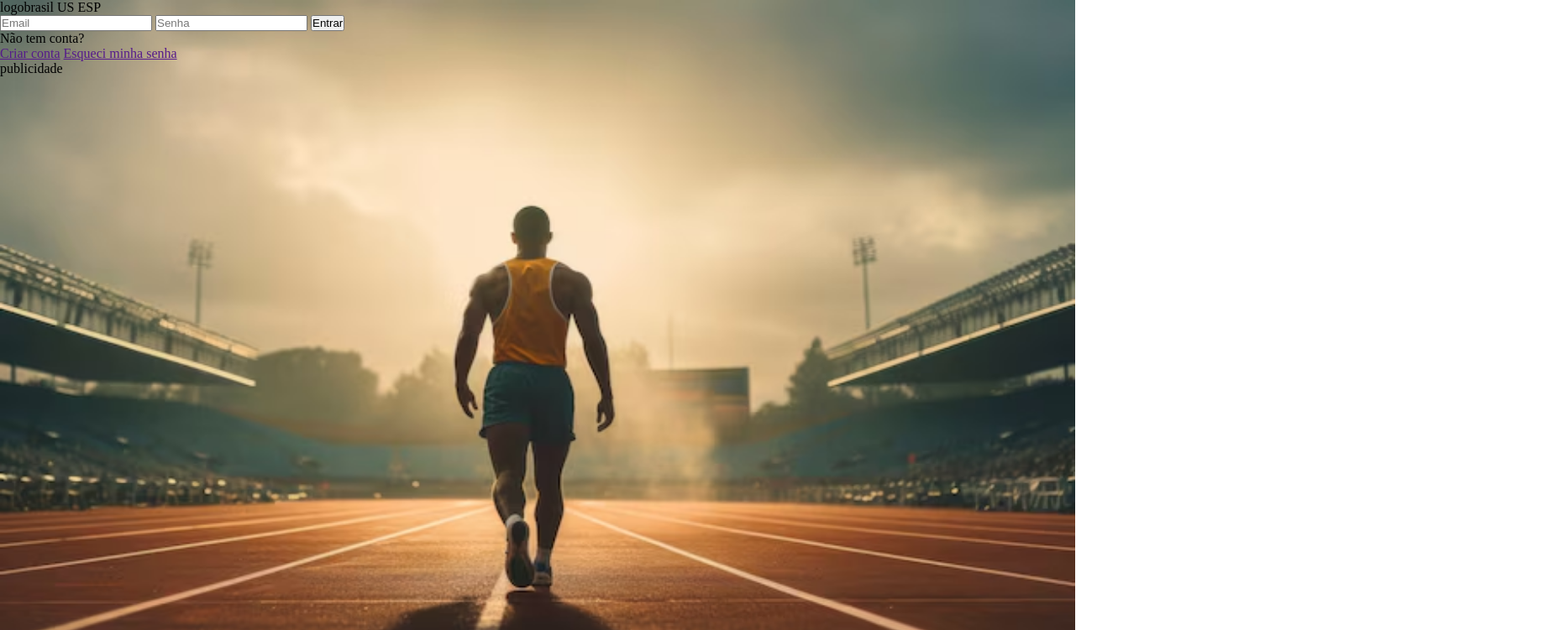
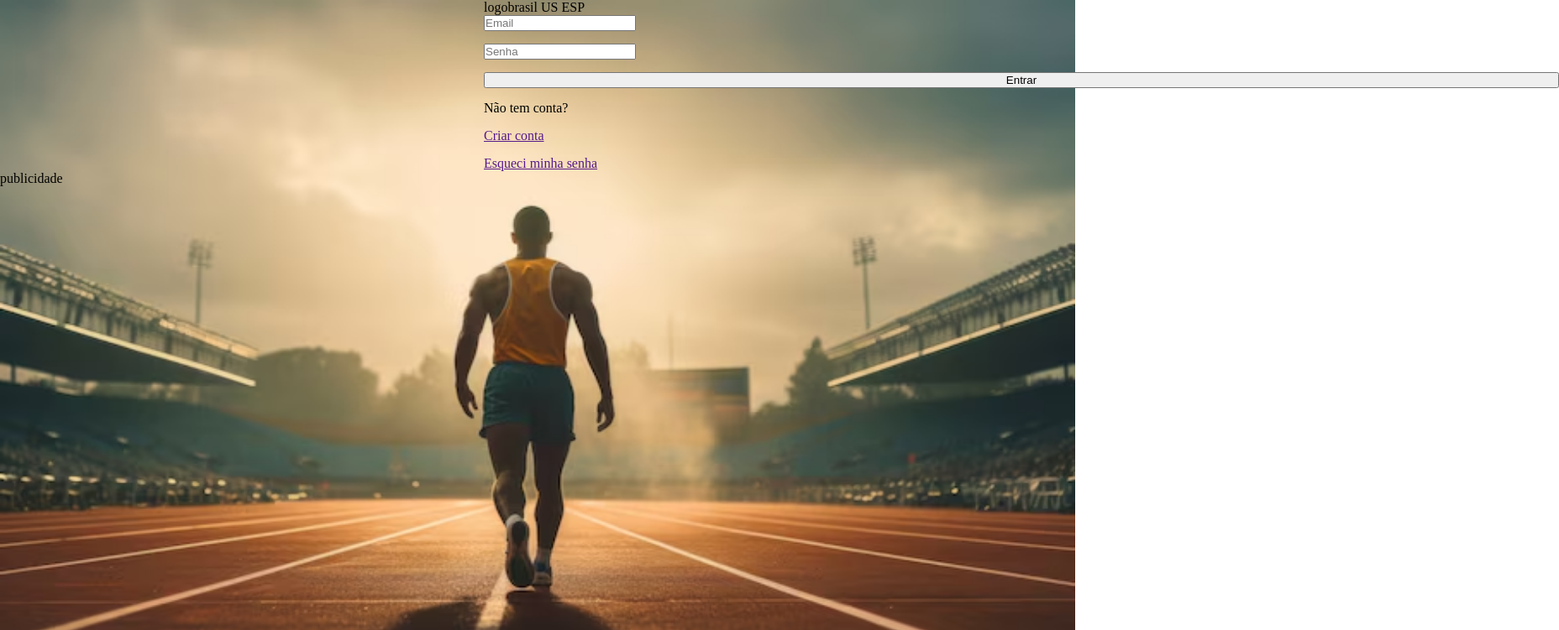
Before and after one commit to Gabriel23kk/Site_Atleta, a plain HTML site: page login.html in a window 1280 px wide. Shown: the top 751 px of the page at 84% size, 1856 px wide, since content can reach past the window. Drawn offline with Linux system fonts and the light colour scheme.

Commit message:
atualizaçao

```diff
--- a/login.html
+++ b/login.html
@@ -23,6 +23,7 @@
     </header>
 
     <div class="Login">
+        <form action="">
             <label for="">
                 <input type="text" placeholder="Email">
             </label>
@@ -32,6 +33,9 @@
             <button>Entrar</button>
             <p>Não tem conta?</p> <a href="">Criar conta</a>
             <a href="">Esqueci minha senha</a>
+        </form>
+
+
     </div>
 
     <section>
--- a/style.css
+++ b/style.css
@@ -13,10 +13,25 @@
 }
 header{
     display: flex;
-
+    padding-left: 45%;
 
 }
 .allcountry, .pais{
     display: inline-flex;
-    align-items: center;
+
 }
+.Login{
+    height: 20%;
+    display: flex;
+    flex-direction: column;
+    position: relative;
+    left: 45%;
+
+}
+form{
+    display: flex;
+    flex-direction: column;
+    gap: 15px;
+    position: relative;
+
+}
```
Lines whose indentation alone changed are shown as unchanged.
